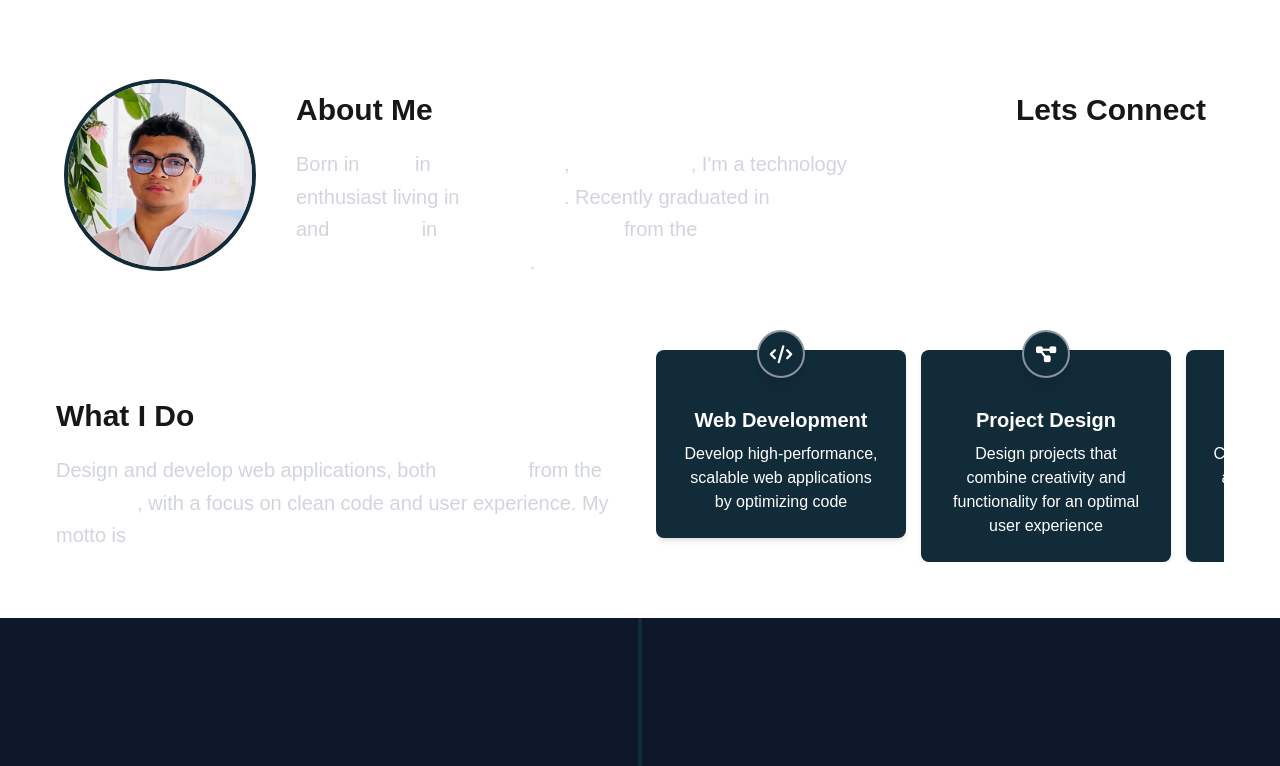
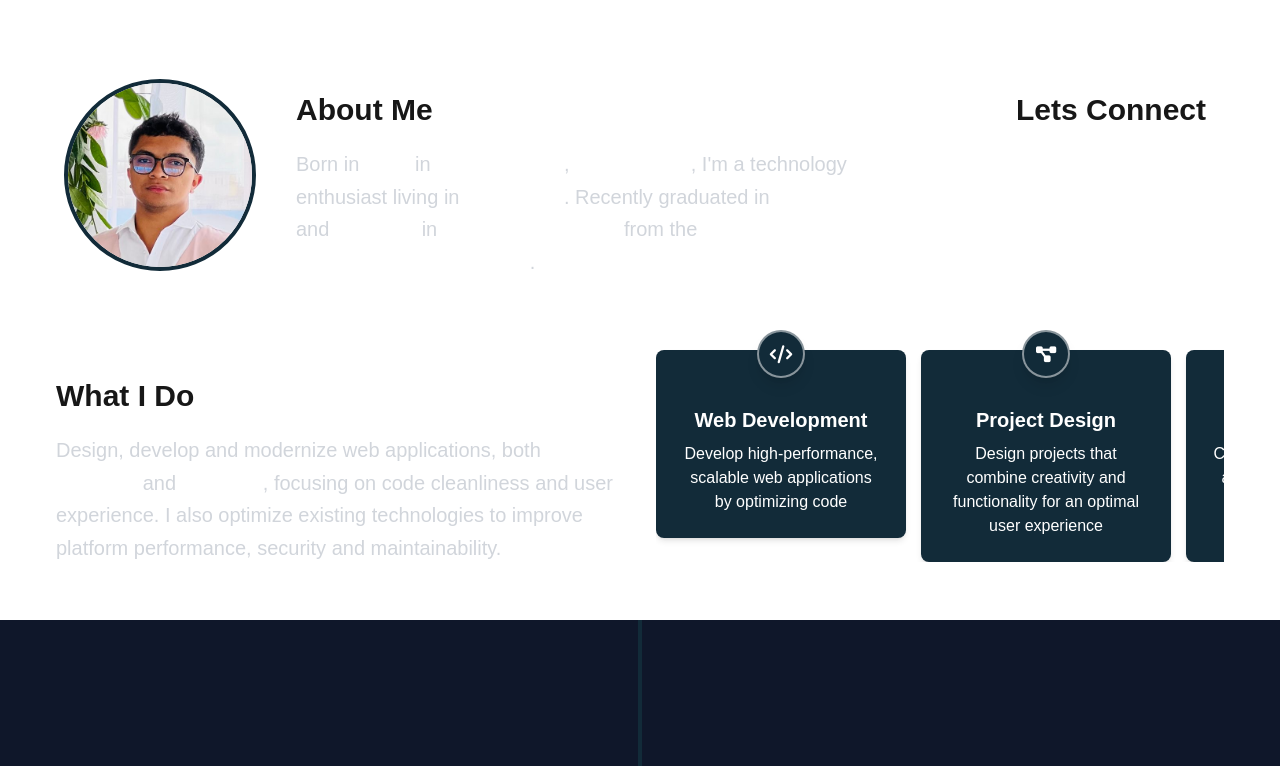
Before and after one commit to Mukkun007/PORTFOLIO-LOVA, a Next.js app: page / in a window 1280 px wide. Shown: the part 536-1302 px from the top of the page. Built offline with nearby package versions, Linux system fonts and the light colour scheme.

Commit message:
about paragraphe

```diff
--- a/public/locales/en.json
+++ b/public/locales/en.json
@@ -31,8 +31,8 @@
   "about": {
     "what": "What I Do",
     "desc": {
-      "p1": "Design and develop web applications, both",
-      "p2": "with a focus on clean code and user experience. My motto is",
+      "p1": "Design, develop and modernize web applications, both",
+      "p2": "focusing on code cleanliness and user experience. I also optimize existing technologies to improve platform performance, security and maintainability.",
       "span1": "See how infinite you are"
     },
     "card": {
--- a/public/locales/fr.json
+++ b/public/locales/fr.json
@@ -32,7 +32,7 @@
     "what": "Ce que je fais",
     "desc": {
       "p1": "Concevoir et développer des applications web, à la fois",
-      "p2": "en mettant l'accent sur la propreté du code et l'expérience de l'utilisateur. Ma devise est",
+      "p2": "en mettant l'accent sur la propreté du code et l'expérience utilisateur. J’optimise également les technologies existantes pour améliorer la performance, la sécurité et la maintenabilité des plateformes.",
       "span1": "Voyez comme vous êtes infini"
     },
     "card": {
--- a/src/components/About.tsx
+++ b/src/components/About.tsx
@@ -33,7 +33,7 @@ const About = () => {
     <div className="skills text-center 2xl:mr-[200px] 2xl:ml-[200px] flex flex-wrap ml-[40px] mr-[40px]">
       {/* Partie de gauche */}
       <div
-        className={`w-full lg:w-1/2 p-4 ${cards.length > 2 ? "mt-10" : "mt-5"}`}
+        className={`w-full lg:w-1/2 p-4 ${cards.length > 2 ? "mt-5" : "mt-5"}`}
       >
         <h2 className="font-bold lg:text-left text-3xl sm:text-[40px] md:text-[35px] lg:text-[40px] xl:text-3xl 2xl:text-[40px] lg:mt-[3rem]">
           {t("about.what")}
@@ -44,16 +44,12 @@ const About = () => {
             {" "}
             frontend
           </span>{" "}
-          {t("biographie.desc.p4")}
+          {t("biographie.desc.and")}
           <span className="font-bold text-white hover:text-[#ff495d] transition-colors duration-300">
             {" "}
             backend
           </span>
           , {t("about.desc.p2")}
-          <span className="font-bold text-white hover:text-[#5ee3bf] transition-colors duration-300">
-            {" "}
-            "{t("about.desc.span1")}"
-          </span>
         </h3>
       </div>
 
```
